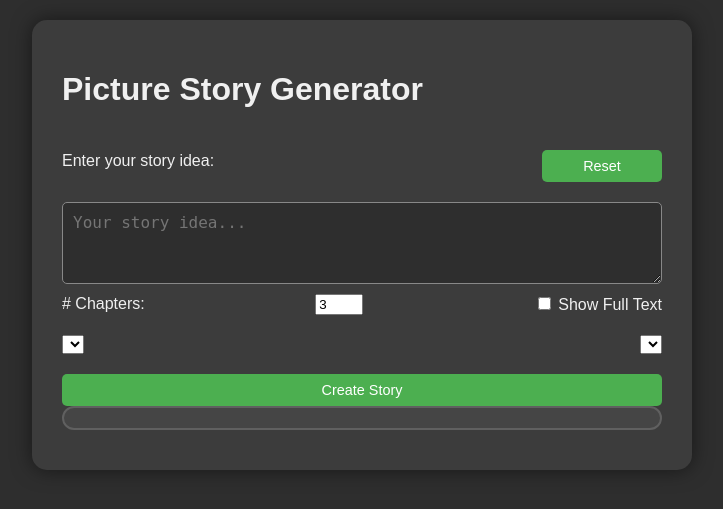
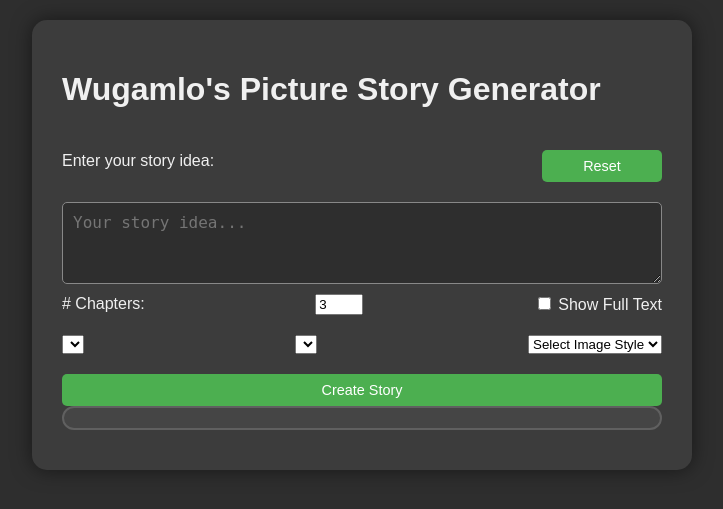
Before and after one commit to wugamlo/picturestoryteller, a Flask app: page / in a window 1280 px wide. Shown: the top 509 px of the page, without its empty margins (278-1001 px from the left). Run offline with Flask 3, Linux system fonts and the light colour scheme; data that the repository does not hold is empty.

Commit message:
User checkpoint: Fix: Address issues with "Reset" button and "Show Full Text" flag; add image style selection.

```diff
--- a/main.py
+++ b/main.py
@@ -52,6 +52,22 @@ def index():
 
     return render_template('index.html', text_models=text_models, image_models=image_models)
 
+@app.route('/image-styles', methods=['GET'])
+def get_image_styles():
+    try:
+        url = f"{VENICE_API_BASE}/image/styles"
+        headers = {
+            "Authorization": f"Bearer {VENICE_API_KEY}",
+        }
+        response = requests.get(url, headers=headers)
+        response.raise_for_status()
+        data = response.json()
+        styles = data.get('data', [])
+        return jsonify(styles)
+    except Exception as e:
+        logger.error(f"Failed to fetch image styles: {e}")
+        return jsonify({"error": "Failed to fetch image styles"}), 500
+
 def generate_chat_response_non_streaming(messages, model_id="llama-3.3-70b", max_tokens=4000):
     try:
         response = requests.post(
@@ -63,7 +79,10 @@ def generate_chat_response_non_streaming(messages, model_id="llama-3.3-70b", max
             json={
                 "model": model_id,
                 "messages": messages,
-                "max_tokens": max_tokens
+                "max_tokens": max_tokens,
+                "venice_parameters": {
+                    "include_venice_system_prompt": False,
+                }
             },
             timeout=30
         )
@@ -77,23 +96,30 @@ def generate_chat_response_non_streaming(messages, model_id="llama-3.3-70b", max
         logger.error(f"Failed to generate response: {e}")
         return f"Error: {str(e)}"
 
-def generate_image(prompt, model_id="fluently-xl"):
+def generate_image(prompt, model_id="fluently-xl", style_preset=None):
     try:
+        payload = {
+            "model": model_id,
+            "prompt": prompt,
+            "width": 512,
+            "height": 288,
+            "steps": 30,
+            "hide_watermark": True,
+            "return_binary": True,
+            "seed": 123,
+            "safe_mode": False
+        }
+
+        if style_preset:
+            payload["style_preset"] = style_preset  # Include style_preset in the payload
+
         response = requests.post(
             f"{VENICE_API_BASE}/image/generate",
             headers={
                 "Authorization": f"Bearer {VENICE_API_KEY}",
                 "Content-Type": "application/json"
             },
-            json={
-                "model": model_id,
-                "prompt": prompt,
-                "width": 512,
-                "height": 288,
-                "steps": 30,
-                "hide_watermark": True,
-                "return_binary": True
-            },
+            json=payload,
             timeout=45
         )
         response.raise_for_status()
@@ -150,6 +176,7 @@ def start_story():
 def continue_story():
     data = request.get_json()
     image_model_id = data.get('image_model') if data else None
+    style_preset = data.get('style_preset')  # Get style_preset from received data
 
     chapters = flask_session.get('chapters', [])
     current_chapter_idx = flask_session.get('current_chapter', 0)
@@ -160,7 +187,7 @@ def continue_story():
     chapter = chapters[current_chapter_idx]
     chapter_number = current_chapter_idx + 1
 
-    image_data = generate_image(chapter, model_id=image_model_id if image_model_id else "fluently-xl")
+    image_data = generate_image(chapter, model_id=image_model_id if image_model_id else "fluently-xl", style_preset=style_preset)
     image_url = image_data.get('images', [None])[0]
 
     flask_session['current_chapter'] = current_chapter_idx + 1
--- a/static/script.js
+++ b/static/script.js
@@ -52,10 +52,11 @@ async function fetchChapter() {
             nextButton.classList.add('loading');
         }
         const imageModel = document.getElementById('image-model').value;
+        const stylePreset = document.getElementById('image-styles').value; // Get selected style preset
         const response = await fetch('/continue-story', {
             method: 'POST',
             headers: { 'Content-Type': 'application/json' },
-            body: JSON.stringify({ image_model: imageModel })
+            body: JSON.stringify({ image_model: imageModel, style_preset: stylePreset }) // Include style_preset
         });
         const data = await response.json();
 
--- a/templates/index.html
+++ b/templates/index.html
@@ -29,7 +29,7 @@
 </head>
 <body>
     <div class="chat-container">
-            <h1>Picture Story Generator</h1>
+        <h1>Wugamlo's Picture Story Generator</h1>
         <div class="input-section">
             <div class="flex-container">
                 <label for="story-prompt">Enter your story idea:</label>
@@ -54,6 +54,9 @@
                     <option value="{{ model }}">{{ model }}</option>
                     {% endfor %}
                 </select>
+                <select id="image-styles">
+                    <option value="">Select Image Style</option>
+                </select>
             </div>
             <button id="create-story">Create Story</button>
             <div id="story-status"></div>
@@ -63,78 +66,26 @@
     </div>
     <script type="module" src="/static/script.js"></script>
     <script>
-            document.getElementById('reset-button').addEventListener('click', function() {
-                document.getElementById('story-prompt').value = '';
-                document.getElementById('output').innerHTML = '';
-                document.getElementById('full-story').innerHTML = '';
-                document.getElementById('full-story').style.display = 'none';
-                document.getElementById('show-full-text').checked = false;
+        async function loadImageStyles() {
+            try {
+                const response = await fetch('/image-styles');
+                const styles = await response.json();
+                const stylesDropdown = document.getElementById('image-styles');
 
-                // Restore create story button if it was removed
-                const createButton = document.getElementById('create-story');
-                if (!createButton) {
-                    const inputSection = document.querySelector('.input-section');
-                    const newCreateButton = document.createElement('button');
-                    newCreateButton.id = 'create-story';
-                    newCreateButton.textContent = 'Create Story';
-                    newCreateButton.addEventListener('click', async () => {
-                        const createButton = document.getElementById('create-story');
-                        const prompt = document.getElementById('story-prompt').value.trim();
-                        const chaptersInput = document.getElementById('chapters');
-                        const numChapters = parseInt(chaptersInput.value) || 5;
-
-                        if (!prompt || numChapters < 1) {
-                            alert('Please enter a valid story prompt and chapter count');
-                            return;
+                if (Array.isArray(styles)) {
+                    styles.forEach(style => {
+                        const option = document.createElement('option');
+                        option.value = style;
+                        option.textContent = style;
+                        stylesDropdown.appendChild(option);
+                    });
+                }
+            } catch (error) {
+                console.error('Failed to load image styles:', error);
+            }
         }
 
-                        createButton.innerHTML = 'Creating Story... <div class="spinner"></div>';
-                        createButton.classList.add('loading');
-
-                        const textModel = document.getElementById('text-model').value;
-                        const imageModel = document.getElementById('image-model').value;
-
-                        const response = await fetch('/start-story', {
-                            method: 'POST',
-                            headers: { 'Content-Type': 'application/json' },
-                            body: JSON.stringify({ prompt, num_chapters: numChapters, text_model: textModel, image_model: imageModel })
-                        });
-
-                        const data = await response.json();
-                        if (response.ok) {
-                            document.getElementById('create-story').remove();
-                            const storyStatusDiv = document.getElementById('story-status');
-                            storyStatusDiv.innerHTML = `<button id="start-reading">Start Reading</button>`;
-                            document.getElementById('full-story').innerText = data.full_story || "The story was not returned.";
-
-                            document.getElementById('start-reading').addEventListener('click', async () => {
-                                const startButton = document.getElementById('start-reading');
-                                startButton.innerHTML = 'Loading... <div class="spinner"></div>';
-                                startButton.classList.add('loading');
-                                await fetchChapter();
-                                startButton.remove();
-                            });
-                        } else {
-                            document.getElementById('output').innerHTML = `<div class="error">Error: ${data.error}</div>`;
-                        }
-                    });
-                    inputSection.appendChild(newCreateButton);
-                }
-
-                // Clear story status
-                document.getElementById('story-status').innerHTML = '';
-            });
-
-            document.getElementById('show-full-text').addEventListener('change', function() {
-                const fullTextResponse = document.getElementById('full-story'); // Reference the full story instead
-                if (this.checked) {
-                    const fullText = fullTextResponse.innerText;
-                    fullTextResponse.innerText = fullText || "No full text available."; // This line is optional now
-                    fullTextResponse.style.display = "block"; // Now it just modifies the full story directly
-                } else {
-                    fullTextResponse.style.display = "none"; // Hide full story if checkbox is unchecked
-                }
-            });
+        document.addEventListener('DOMContentLoaded', loadImageStyles);
     </script>
 </body>
 </html>
```
Lines whose indentation alone changed are shown as unchanged.
